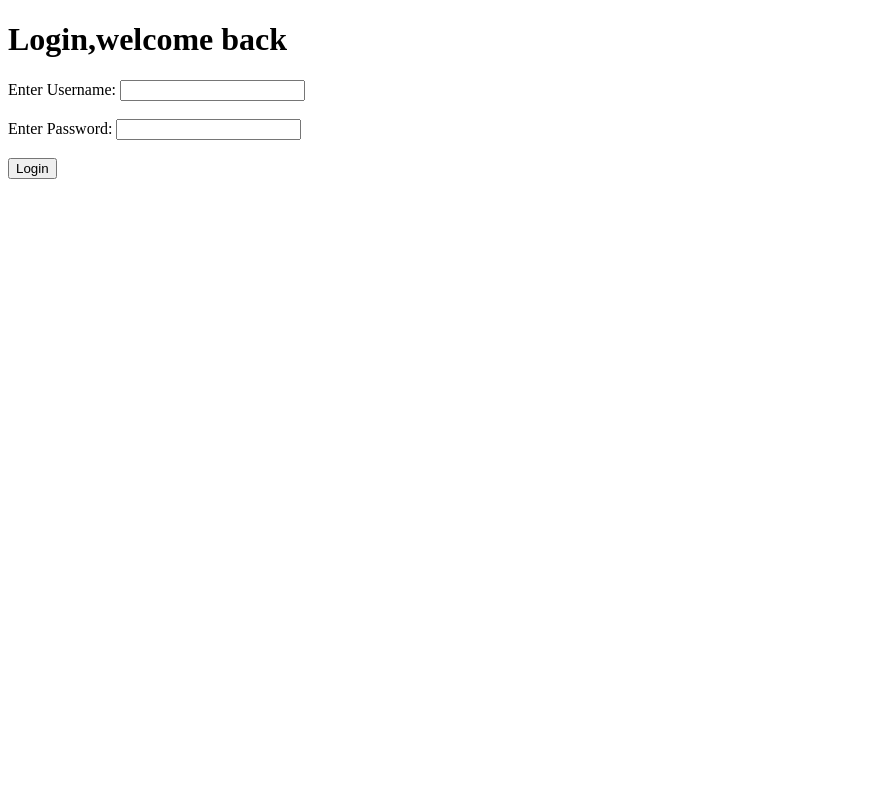
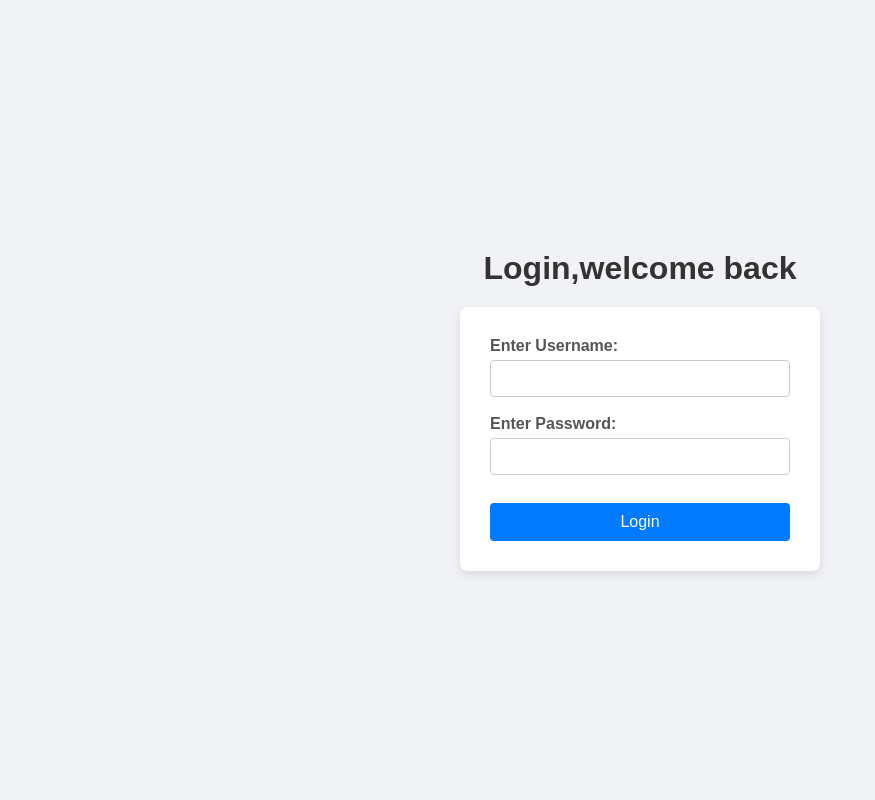
Before and after one commit to Amrutha01-ns/tourist, a Django app: template users/templates/users/login.html in a window 1280 px wide. Shown: the whole page, without its empty margins (0-875 px from the left). Run offline with Django 5.2, Linux system fonts and the light colour scheme; the template is opened without the code that fills it, so the values that code supplies are empty.

Commit message:
updated login page and view bug

```diff
--- a/users/templates/users/login.html
+++ b/users/templates/users/login.html
@@ -4,6 +4,78 @@
     <meta charset="UTF-8">
     <meta name="viewport" content="width=device-width, initial-scale=1.0">
     <title>Login_page</title>
+
+    <!-- ಇಲ್ಲಿಂದ ಸ್ಟೈಲ್ ಶುರುವಾಗುತ್ತದೆ (CSS) -->
+    <style>
+        body {
+            font-family: Arial, sans-serif;
+            background-color: #f0f2f5;
+            display: flex;
+            flex-direction: column;
+            align-items: center;
+            justify-content: center;
+            height: 100vh;
+            margin: 0;
+        }
+
+        h1 {
+            color: #333;
+            margin-bottom: 20px;
+        }
+
+        form {
+            background-color: white;
+            padding: 30px;
+            border-radius: 8px;
+            box-shadow: 0px 4px 10px rgba(0, 0, 0, 0.1);
+            width: 300px;
+        }
+
+        label {
+            font-weight: bold;
+            color: #555;
+            display: block; /* ಲೇಬಲ್ ಮತ್ತು ಇನ್ಪುಟ್ ಸರಿಯಾಗಿ ಕೂರಲು */
+            margin-bottom: 5px;
+        }
+
+        input[type="text"],
+        input[type="password"] {
+            width: 100%;
+            padding: 10px;
+            border: 1px solid #ccc;
+            border-radius: 4px;
+            box-sizing: border-box; /* ಪ್ಯಾಡಿಂಗ್ ಆಡ್ ಆದಾಗ ಬಾಕ್ಸ್ ಹೊರಗೆ ಹೋಗದಿರಲು */
+        }
+
+        button {
+            width: 100%;
+            padding: 10px;
+            background-color: #007bff;
+            color: white;
+            border: none;
+            border-radius: 4px;
+            font-size: 16px;
+            cursor: pointer;
+            margin-top: 10px;
+        }
+
+        button:hover {
+            background-color: #0056b3;
+        }
+
+        p {
+            color: #d93025;
+            background-color: #fce8e6;
+            padding: 10px;
+            border-radius: 4px;
+            border: 1px solid #ea868f;
+            font-weight: bold;
+            width: 300px;
+            text-align: center;
+        }
+    </style>
+    <!-- ಸ್ಟೈಲ್ ಮುಕ್ತಾಯ -->
+
 </head>
 <body>
 
--- a/users/views.py
+++ b/users/views.py
@@ -37,8 +37,8 @@ def user_login(request):
         else:
             return render(
                 request,
-                "login.html",
+                "users/login.html",
                 {"error": "YOU have entered wrong username nd password,,plz enter valid"}
             )
 
-    return render(request, "login.html")
+    return render(request, "users/login.html")
```
